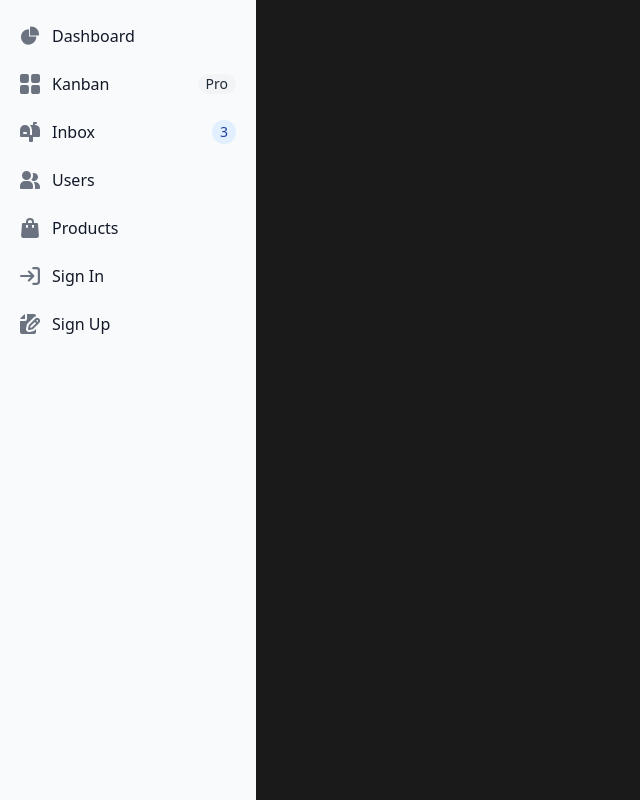
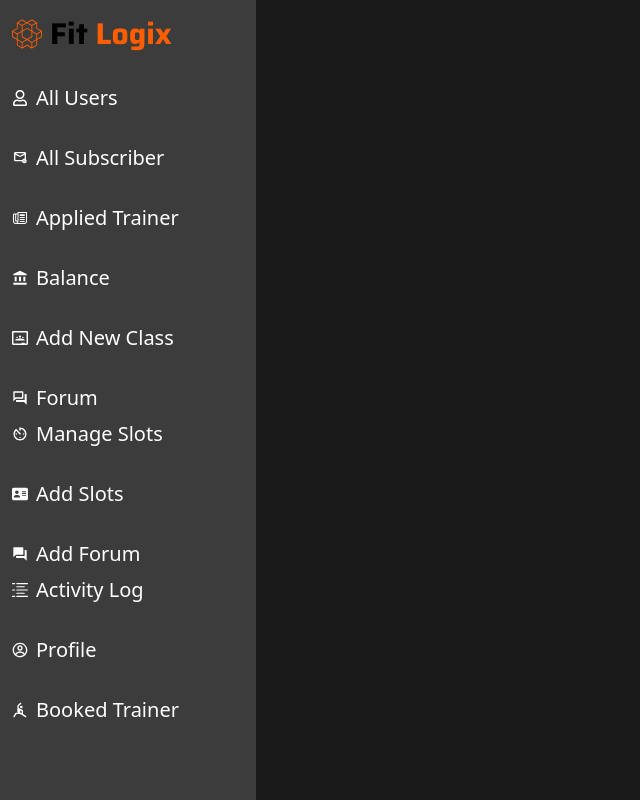
Before and after one commit to naabila/fitlogix-client, a React (Vite) app: page /dashboard in a window 1280 px wide. Shown: the whole page, without its empty margins (0-640 px from the left). Built offline with nearby package versions, Linux system fonts and the light colour scheme; no server answers.

Commit message:
dashboard layout and dashboard menu completed

```diff
--- a/src/components/Header.jsx
+++ b/src/components/Header.jsx
@@ -3,13 +3,13 @@ import { Avatar, Dropdown, Navbar } from "flowbite-react";
 import { Link, NavLink } from 'react-router-dom';
 import { AuthContext } from '../ContextProviders/AuthContextProvider';
 import Button from './Button';
+import Logo from './Logo';
 function Header() {
   const{user,logoutUser}=useContext(AuthContext)
   return (
     <Navbar className='py-6 font-semibold' fluid rounded>
     <Navbar.Brand href="https://flowbite-react.com">
-
-      <span className="self-center whitespace-nowrap text-xl font-semibold dark:text-white">Flowbite React</span>
+      <Logo />
     </Navbar.Brand>
     <div className="flex md:order-2">
       {
--- /dev/null
+++ b/src/components/Logo.jsx
@@ -0,0 +1,17 @@
+import React from 'react'
+import { SiOpenaigym } from "react-icons/si";
+import { Link } from 'react-router-dom';
+function Logo() {
+  return (
+    <>
+        <Link to='/'>
+        <div className='flex gap-2 items-center'>
+        <SiOpenaigym className='text-[#FF5E00] text-3xl font-bold' />
+        <h2 className='text-black font-bold text-3xl'>Fit <span className='text-[#FF5E00]'>Logix</span> </h2>
+        </div>
+        </Link>
+    </>
+  )
+}
+
+export default Logo
--- a/src/components/Sidebar/Sidebar.jsx
+++ b/src/components/Sidebar/Sidebar.jsx
@@ -1,85 +1,129 @@
 import React from 'react'
+import Logo from '../Logo'
+import { NavLink } from 'react-router-dom'
+import { FaRegUser } from "react-icons/fa";
+import { MdOutlineUnsubscribe } from "react-icons/md";
+import { IoMdPaper } from "react-icons/io";
+import { MdAccountBalance } from "react-icons/md";
+import { SiGoogleclassroom } from "react-icons/si";
+import { MdOutlineForum } from "react-icons/md";
+import { IoMdTimer } from "react-icons/io";
+import { FaAddressCard } from "react-icons/fa6";
+import { MdForum } from "react-icons/md";
+import { RxActivityLog } from "react-icons/rx";
+import { CgProfile } from "react-icons/cg";
+import { GrYoga } from "react-icons/gr";
+function Sidebar() {
+   const adminLinks=<div className='flex flex-col gap-8'>
+      <NavLink
+              to="allusers"
+              className={ ({ isActive }) =>
+                isActive ? "text-deepOrange text-xl flex items-center gap-2 " : " text-xl flex items-center gap-2 "
+              }
+            ><FaRegUser className='text-base' /><span>All Users</span> </NavLink>
+            <NavLink
+              to="allsubscriber"
+              className={ ({ isActive }) =>
+                isActive ? "text-deepOrange text-xl flex items-center gap-2 " : " text-xl flex items-center gap-2 "
+              }
+            ><MdOutlineUnsubscribe className='text-base' /><span>All Subscriber</span> </NavLink>
+            <NavLink
+              to="appliedtrainer"
+              className={ ({ isActive }) =>
+                isActive ? "text-deepOrange text-xl flex items-center gap-2 " : " text-xl flex items-center gap-2 "
+              }
+            ><IoMdPaper className='text-base' /><span>Applied Trainer</span> </NavLink>
+            <NavLink
+              to="balance"
+              className={ ({ isActive }) =>
+                isActive ? "text-deepOrange text-xl flex items-center gap-2 " : " text-xl flex items-center gap-2 "
+              }
+            ><MdAccountBalance className='text-base' /><span>Balance</span> </NavLink>
+            <NavLink
+              to="addclass"
+              className={ ({ isActive }) =>
+                isActive ? "text-deepOrange text-xl flex items-center gap-2 " : " text-xl flex items-center gap-2 "
+              }
+            ><SiGoogleclassroom className='text-base' /><span>Add New Class</span> </NavLink>
+             <NavLink
+              to="forum"
+              className={ ({ isActive }) =>
+                isActive ? "text-deepOrange text-xl flex items-center gap-2 " : " text-xl flex items-center gap-2 "
+              }
+            ><MdOutlineForum  className='text-base' /><span>Forum</span> </NavLink>
 
-function Sidebar() {
+
+
+   </div>
+
+//trainer links
+const trainerLinks=<div className='flex flex-col gap-8'>
+<NavLink
+        to="manageslots"
+        className={ ({ isActive }) =>
+          isActive ? "text-deepOrange text-xl flex items-center gap-2 " : " text-xl flex items-center gap-2 "
+        }
+      ><IoMdTimer className='text-base' /><span>Manage Slots</span> </NavLink>
+      <NavLink
+        to="addslot"
+        className={ ({ isActive }) =>
+          isActive ? "text-deepOrange text-xl flex items-center gap-2 " : " text-xl flex items-center gap-2 "
+        }
+      ><FaAddressCard  className='text-base' /><span>Add Slots</span> </NavLink>
+      <NavLink
+        to="addforum"
+        className={ ({ isActive }) =>
+          isActive ? "text-deepOrange text-xl flex items-center gap-2 " : " text-xl flex items-center gap-2 "
+        }
+      ><MdForum className='text-base' /><span>Add Forum</span> </NavLink>
+
+
+      </div>
+
+const memberLinks=<div className='flex flex-col gap-8'>
+<NavLink
+        to="activity"
+        className={ ({ isActive }) =>
+          isActive ? "text-deepOrange text-xl flex items-center gap-2 " : " text-xl flex items-center gap-2 "
+        }
+      ><RxActivityLog  className='text-base' /><span>Activity Log</span> </NavLink>
+      <NavLink
+        to="profile"
+        className={ ({ isActive }) =>
+          isActive ? "text-deepOrange text-xl flex items-center gap-2 " : " text-xl flex items-center gap-2 "
+        }
+      ><CgProfile  className='text-base' /><span>Profile</span> </NavLink>
+      <NavLink
+        to="bookedtrainer"
+        className={ ({ isActive }) =>
+          isActive ? "text-deepOrange text-xl flex items-center gap-2 " : " text-xl flex items-center gap-2 "
+        }
+      ><GrYoga className='text-base' /><span>Booked Trainer</span> </NavLink>
+
+
+      </div>
   return (
     <>
 
-<button data-drawer-target="default-sidebar" data-drawer-toggle="default-sidebar" aria-controls="default-sidebar" type="button" className="inline-flex items-center p-2 mt-2 ms-3 text-sm text-gray-500 rounded-lg sm:hidden hover:bg-gray-100 focus:outline-none focus:ring-2 focus:ring-gray-200 dark:text-gray-400 dark:hover:bg-gray-700 dark:focus:ring-gray-600">
+<button data-drawer-target="logo-sidebar" data-drawer-toggle="logo-sidebar" aria-controls="logo-sidebar" type="button" className="inline-flex items-center p-2 mt-2 ms-3 text-sm text-gray-500 rounded-lg sm:hidden hover:bg-gray-100 focus:outline-none focus:ring-2 focus:ring-gray-200 dark:text-gray-400 dark:hover:bg-gray-700 dark:focus:ring-gray-600">
    <span className="sr-only">Open sidebar</span>
    <svg className="w-6 h-6" aria-hidden="true" fill="currentColor" viewBox="0 0 20 20" xmlns="http://www.w3.org/2000/svg">
    <path clipRule="evenodd" fillRule="evenodd" d="M2 4.75A.75.75 0 012.75 4h14.5a.75.75 0 010 1.5H2.75A.75.75 0 012 4.75zm0 10.5a.75.75 0 01.75-.75h7.5a.75.75 0 010 1.5h-7.5a.75.75 0 01-.75-.75zM2 10a.75.75 0 01.75-.75h14.5a.75.75 0 010 1.5H2.75A.75.75 0 012 10z"></path>
    </svg>
 </button>
 
-<aside id="default-sidebar" className="fixed top-0 left-0 z-40 w-64 h-screen transition-transform -translate-x-full sm:translate-x-0" aria-label="Sidebar">
-   <div className="h-full px-3 py-4 overflow-y-auto bg-gray-50 dark:bg-gray-800">
-      <ul className="space-y-2 font-medium">
-         <li>
-            <a href="#" className="flex items-center p-2 text-gray-900 rounded-lg dark:text-white hover:bg-gray-100 dark:hover:bg-gray-700 group">
-               <svg className="w-5 h-5 text-gray-500 transition duration-75 dark:text-gray-400 group-hover:text-gray-900 dark:group-hover:text-white" aria-hidden="true" xmlns="http://www.w3.org/2000/svg" fill="currentColor" viewBox="0 0 22 21">
-                  <path d="M16.975 11H10V4.025a1 1 0 0 0-1.066-.998 8.5 8.5 0 1 0 9.039 9.039.999.999 0 0 0-1-1.066h.002Z"/>
-                  <path d="M12.5 0c-.157 0-.311.01-.565.027A1 1 0 0 0 11 1.02V10h8.975a1 1 0 0 0 1-.935c.013-.188.028-.374.028-.565A8.51 8.51 0 0 0 12.5 0Z"/>
-               </svg>
-               <span className="ms-3">Dashboard</span>
-            </a>
-         </li>
-         <li>
-            <a href="#" className="flex items-center p-2 text-gray-900 rounded-lg dark:text-white hover:bg-gray-100 dark:hover:bg-gray-700 group">
-               <svg className="flex-shrink-0 w-5 h-5 text-gray-500 transition duration-75 dark:text-gray-400 group-hover:text-gray-900 dark:group-hover:text-white" aria-hidden="true" xmlns="http://www.w3.org/2000/svg" fill="currentColor" viewBox="0 0 18 18">
-                  <path d="M6.143 0H1.857A1.857 1.857 0 0 0 0 1.857v4.286C0 7.169.831 8 1.857 8h4.286A1.857 1.857 0 0 0 8 6.143V1.857A1.857 1.857 0 0 0 6.143 0Zm10 0h-4.286A1.857 1.857 0 0 0 10 1.857v4.286C10 7.169 10.831 8 11.857 8h4.286A1.857 1.857 0 0 0 18 6.143V1.857A1.857 1.857 0 0 0 16.143 0Zm-10 10H1.857A1.857 1.857 0 0 0 0 11.857v4.286C0 17.169.831 18 1.857 18h4.286A1.857 1.857 0 0 0 8 16.143v-4.286A1.857 1.857 0 0 0 6.143 10Zm10 0h-4.286A1.857 1.857 0 0 0 10 11.857v4.286c0 1.026.831 1.857 1.857 1.857h4.286A1.857 1.857 0 0 0 18 16.143v-4.286A1.857 1.857 0 0 0 16.143 10Z"/>
-               </svg>
-               <span className="flex-1 ms-3 whitespace-nowrap">Kanban</span>
-               <span className="inline-flex items-center justify-center px-2 ms-3 text-sm font-medium text-gray-800 bg-gray-100 rounded-full dark:bg-gray-700 dark:text-gray-300">Pro</span>
-            </a>
-         </li>
-         <li>
-            <a href="#" className="flex items-center p-2 text-gray-900 rounded-lg dark:text-white hover:bg-gray-100 dark:hover:bg-gray-700 group">
-               <svg className="flex-shrink-0 w-5 h-5 text-gray-500 transition duration-75 dark:text-gray-400 group-hover:text-gray-900 dark:group-hover:text-white" aria-hidden="true" xmlns="http://www.w3.org/2000/svg" fill="currentColor" viewBox="0 0 20 20">
-                  <path d="m17.418 3.623-.018-.008a6.713 6.713 0 0 0-2.4-.569V2h1a1 1 0 1 0 0-2h-2a1 1 0 0 0-1 1v2H9.89A6.977 6.977 0 0 1 12 8v5h-2V8A5 5 0 1 0 0 8v6a1 1 0 0 0 1 1h8v4a1 1 0 0 0 1 1h2a1 1 0 0 0 1-1v-4h6a1 1 0 0 0 1-1V8a5 5 0 0 0-2.582-4.377ZM6 12H4a1 1 0 0 1 0-2h2a1 1 0 0 1 0 2Z"/>
-               </svg>
-               <span className="flex-1 ms-3 whitespace-nowrap">Inbox</span>
-               <span className="inline-flex items-center justify-center w-3 h-3 p-3 ms-3 text-sm font-medium text-blue-800 bg-blue-100 rounded-full dark:bg-blue-900 dark:text-blue-300">3</span>
-            </a>
-         </li>
-         <li>
-            <a href="#" className="flex items-center p-2 text-gray-900 rounded-lg dark:text-white hover:bg-gray-100 dark:hover:bg-gray-700 group">
-               <svg className="flex-shrink-0 w-5 h-5 text-gray-500 transition duration-75 dark:text-gray-400 group-hover:text-gray-900 dark:group-hover:text-white" aria-hidden="true" xmlns="http://www.w3.org/2000/svg" fill="currentColor" viewBox="0 0 20 18">
-                  <path d="M14 2a3.963 3.963 0 0 0-1.4.267 6.439 6.439 0 0 1-1.331 6.638A4 4 0 1 0 14 2Zm1 9h-1.264A6.957 6.957 0 0 1 15 15v2a2.97 2.97 0 0 1-.184 1H19a1 1 0 0 0 1-1v-1a5.006 5.006 0 0 0-5-5ZM6.5 9a4.5 4.5 0 1 0 0-9 4.5 4.5 0 0 0 0 9ZM8 10H5a5.006 5.006 0 0 0-5 5v2a1 1 0 0 0 1 1h11a1 1 0 0 0 1-1v-2a5.006 5.006 0 0 0-5-5Z"/>
-               </svg>
-               <span className="flex-1 ms-3 whitespace-nowrap">Users</span>
-            </a>
-         </li>
-         <li>
-            <a href="#" className="flex items-center p-2 text-gray-900 rounded-lg dark:text-white hover:bg-gray-100 dark:hover:bg-gray-700 group">
-               <svg className="flex-shrink-0 w-5 h-5 text-gray-500 transition duration-75 dark:text-gray-400 group-hover:text-gray-900 dark:group-hover:text-white" aria-hidden="true" xmlns="http://www.w3.org/2000/svg" fill="currentColor" viewBox="0 0 18 20">
-                  <path d="M17 5.923A1 1 0 0 0 16 5h-3V4a4 4 0 1 0-8 0v1H2a1 1 0 0 0-1 .923L.086 17.846A2 2 0 0 0 2.08 20h13.84a2 2 0 0 0 1.994-2.153L17 5.923ZM7 9a1 1 0 0 1-2 0V7h2v2Zm0-5a2 2 0 1 1 4 0v1H7V4Zm6 5a1 1 0 1 1-2 0V7h2v2Z"/>
-               </svg>
-               <span className="flex-1 ms-3 whitespace-nowrap">Products</span>
-            </a>
-         </li>
-         <li>
-            <a href="#" className="flex items-center p-2 text-gray-900 rounded-lg dark:text-white hover:bg-gray-100 dark:hover:bg-gray-700 group">
-               <svg className="flex-shrink-0 w-5 h-5 text-gray-500 transition duration-75 dark:text-gray-400 group-hover:text-gray-900 dark:group-hover:text-white" aria-hidden="true" xmlns="http://www.w3.org/2000/svg" fill="none" viewBox="0 0 18 16">
-                  <path stroke="currentColor" strokeLinecap="round" strokeLinejoin="round" strokeWidth="2" d="M1 8h11m0 0L8 4m4 4-4 4m4-11h3a2 2 0 0 1 2 2v10a2 2 0 0 1-2 2h-3"/>
-               </svg>
-               <span className="flex-1 ms-3 whitespace-nowrap">Sign In</span>
-            </a>
-         </li>
-         <li>
-            <a href="#" className="flex items-center p-2 text-gray-900 rounded-lg dark:text-white hover:bg-gray-100 dark:hover:bg-gray-700 group">
-               <svg className="flex-shrink-0 w-5 h-5 text-gray-500 transition duration-75 dark:text-gray-400 group-hover:text-gray-900 dark:group-hover:text-white" aria-hidden="true" xmlns="http://www.w3.org/2000/svg" fill="currentColor" viewBox="0 0 20 20">
-                  <path d="M5 5V.13a2.96 2.96 0 0 0-1.293.749L.879 3.707A2.96 2.96 0 0 0 .13 5H5Z"/>
-                  <path d="M6.737 11.061a2.961 2.961 0 0 1 .81-1.515l6.117-6.116A4.839 4.839 0 0 1 16 2.141V2a1.97 1.97 0 0 0-1.933-2H7v5a2 2 0 0 1-2 2H0v11a1.969 1.969 0 0 0 1.933 2h12.134A1.97 1.97 0 0 0 16 18v-3.093l-1.546 1.546c-.413.413-.94.695-1.513.81l-3.4.679a2.947 2.947 0 0 1-1.85-.227 2.96 2.96 0 0 1-1.635-3.257l.681-3.397Z"/>
-                  <path d="M8.961 16a.93.93 0 0 0 .189-.019l3.4-.679a.961.961 0 0 0 .49-.263l6.118-6.117a2.884 2.884 0 0 0-4.079-4.078l-6.117 6.117a.96.96 0 0 0-.263.491l-.679 3.4A.961.961 0 0 0 8.961 16Zm7.477-9.8a.958.958 0 0 1 .68-.281.961.961 0 0 1 .682 1.644l-.315.315-1.36-1.36.313-.318Zm-5.911 5.911 4.236-4.236 1.359 1.359-4.236 4.237-1.7.339.341-1.699Z"/>
-               </svg>
-               <span className="flex-1 ms-3 whitespace-nowrap">Sign Up</span>
-            </a>
-         </li>
+<aside id="logo-sidebar" className="fixed top-0 left-0 z-40 w-64 h-screen transition-transform -translate-x-full sm:translate-x-0" aria-label="Sidebar">
+   <div className="h-full px-3 py-4 overflow-y-auto bg-[#3c3c3c] text-white ">
+      <Logo />
+      <ul className="space-y-2 font-medium mt-8">
+        {adminLinks}
+        {trainerLinks}
+        {memberLinks}
       </ul>
    </div>
 </aside>
 
-{/* ================================================================================================ DashBoard Content */}
+
 
     </>
   )
```
Also changed, not shown: src/pages/Dashboard/Dashboard.jsx (added, +9 -0 lines), src/pages/Dashboard/admin/AllUsers.jsx (added, +9 -0 lines), src/routs/Routes.jsx (+89 -21 lines), src/assets/logo-light.png (added), src/assets/logo.png (added).
